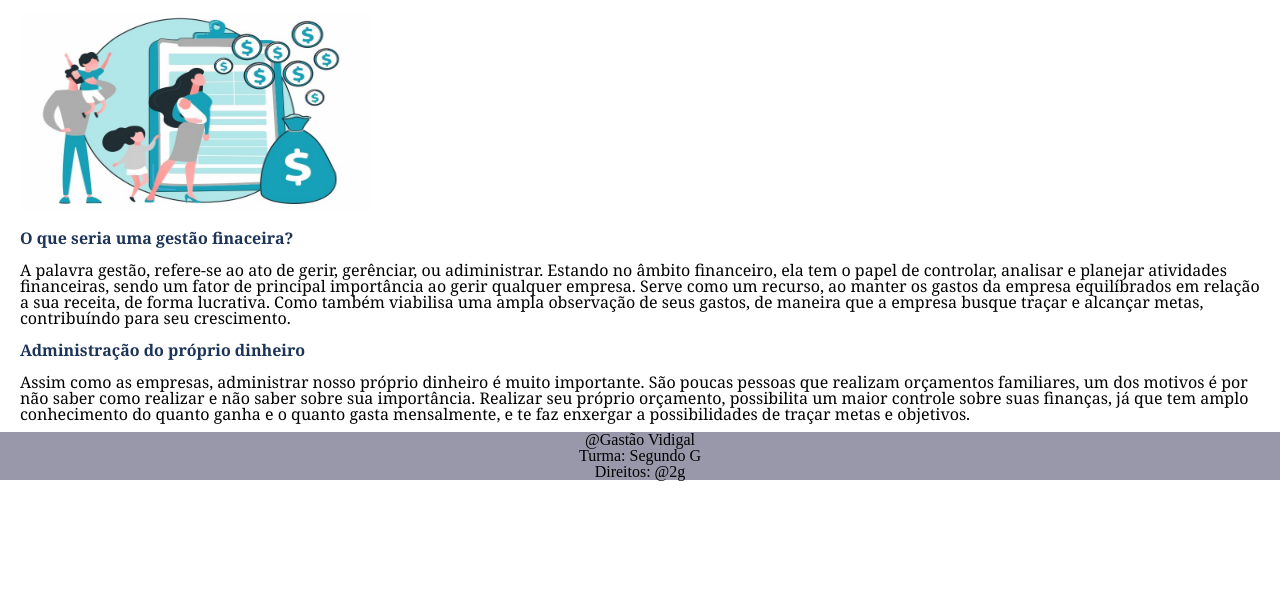
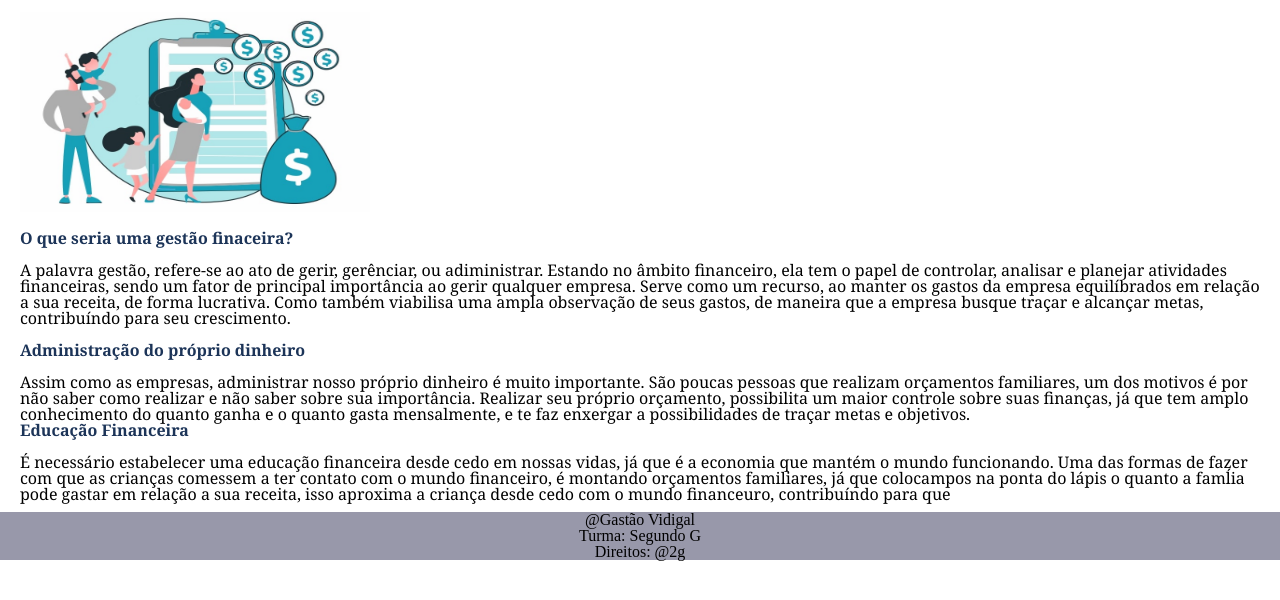
Before and after one commit to nifbastiani/gast-o_agrinho, a plain HTML site: page index.html in a window 1280 px wide. Shown: the part 142-742 px from the top of the page. Drawn offline with Linux system fonts and the light colour scheme.

Commit message:
Add files via upload

```diff
--- a/index.html
+++ b/index.html
@@ -37,6 +37,11 @@
     <p> Assim como as empresas, administrar nosso próprio dinheiro é muito importante. São poucas pessoas que realizam orçamentos familiares, um dos motivos é por não saber como realizar e não saber sobre sua importância. Realizar seu próprio orçamento, possibilita um maior controle sobre suas finanças, já que tem amplo conhecimento do quanto ganha e o quanto gasta mensalmente, e te faz enxergar a possibilidades de traçar metas e objetivos.  </p>
 
 
+    <h1 style="color: rgb(28, 52, 88) ;">Educação Financeira</h1>
+    <br>
+    <p> É necessário estabelecer uma educação financeira desde cedo em nossas vidas, já que é a economia que mantém o mundo funcionando. Uma das formas de fazer com que as crianças comessem a ter contato com o mundo financeiro, é montando orçamentos familiares, já que colocampos na ponta do lápis o quanto a famĺia pode gastar em relação a sua receita, isso aproxima a criança desde cedo com o mundo financeuro, contribuíndo para que  </p>
+
+
 
 </div>
 
```
